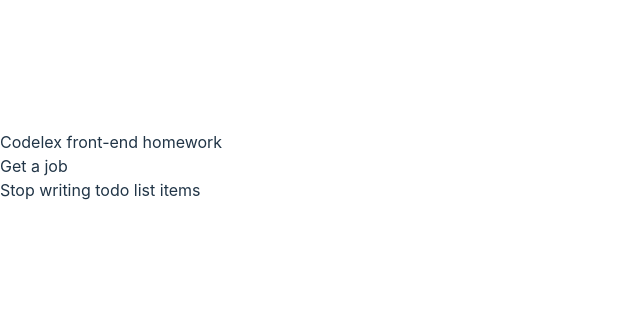
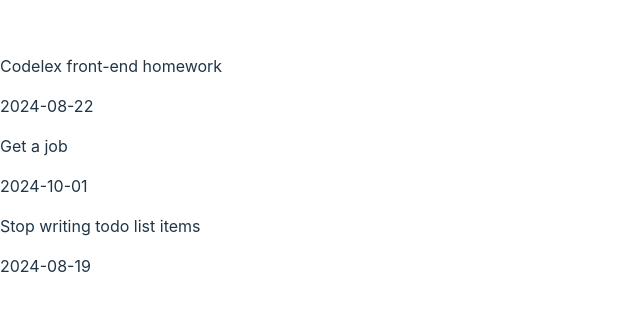
Before and after one commit to dacie-00/homework-react-todo, a React (Vite) app: page / in a window 1280 px wide. Shown: the part 234-544 px from the top of the page, without its empty margins (0-640 px from the left). Built offline with nearby package versions, Linux system fonts and the light colour scheme; data requests are answered from the project's data file.

Commit message:
Display todo data in basic components

```diff
--- a/db.json
+++ b/db.json
@@ -1,19 +1,19 @@
 {
   "tasks": [
     {
-      "name": "Codelex front-end homework",
+      "task": "Codelex front-end homework",
       "comment": "",
       "due_date": "2024-08-22",
       "completed_at": ""
     },
     {
-      "name": "Get a job",
+      "task": "Get a job",
       "comment": "",
       "due_date": "2024-10-01",
       "completed_at": ""
     },
     {
-      "name": "Stop writing todo list items",
+      "task": "Stop writing todo list items",
       "comment": "",
       "due_date": "2024-08-19",
       "completed_at": ""
--- a/src/App.tsx
+++ b/src/App.tsx
@@ -1,11 +1,6 @@
 import {useEffect, useState} from "react";
+import {TodoItemList} from "./components/todoItemList/TodoItemList.tsx";
 
-type TodoItem = {
-    name: string,
-    comment: string,
-    due_date: string,
-    completed_at: string,
-}
 
 function App() {
     async function getData() {
@@ -28,7 +23,8 @@
 
     return (
     <>
-        {todoItems && todoItems.map((item, index) => (<div key={index}>{item.name}</div>))}
+        {/*{todoItems && todoItems.map((item, index) => (<div key={index}>{item.task}</div>))}*/}
+        {todoItems && <TodoItemList items={todoItems} />}
     </>
     )
 }
--- /dev/null
+++ b/src/components/todoItemList/TodoItem.tsx
@@ -0,0 +1,24 @@
+import {Fragment} from "react";
+
+type TodoItemProps = {
+    item: TodoItem
+}
+
+export type TodoItem = {
+    task: string,
+    comment: string,
+    due_date: string,
+    completed_at: string,
+}
+
+export function TodoItem({item}: TodoItemProps) {
+    return (
+        <Fragment>
+            <p>{item.task}</p>
+            <p>{item.comment}</p>
+            <p>{item.due_date}</p>
+            <p>{item.completed_at}</p>
+        </Fragment>
+    )
+
+}
--- /dev/null
+++ b/src/components/todoItemList/TodoItemList.tsx
@@ -0,0 +1,15 @@
+import {TodoItem} from "./TodoItem.tsx";
+
+type TodoItemListProps = {
+    items: TodoItem[]
+}
+export function TodoItemList({items}: TodoItemListProps) {
+    return (
+        <>
+            {items.map((item, index) => (
+                <TodoItem key={index} item={item}></TodoItem>
+            ))}
+        </>
+    )
+
+}
```
